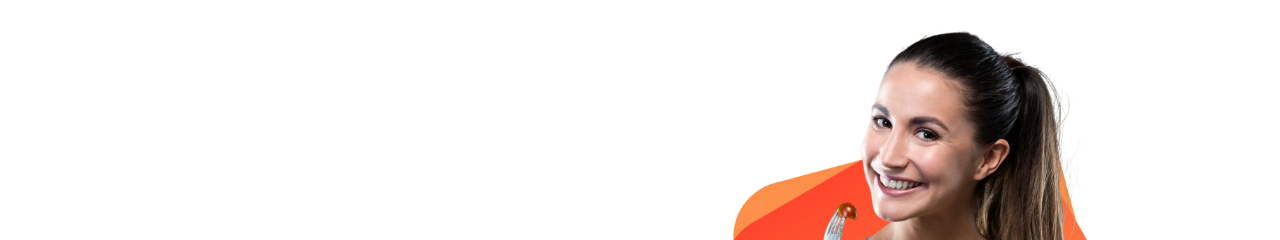
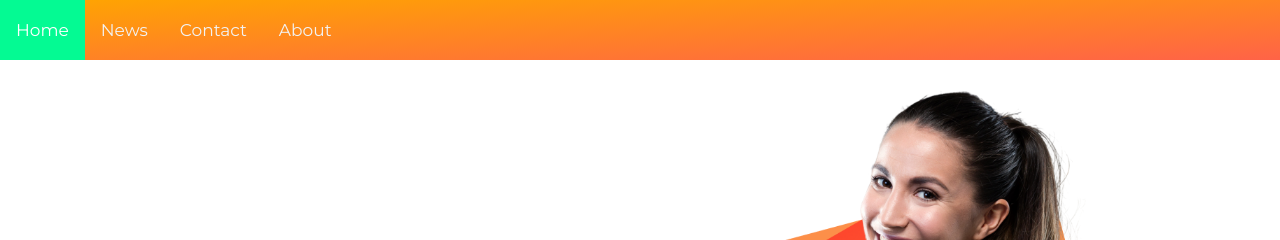
Before and after one commit to Alamfreelancer/1st-project, a plain HTML site: page index.html in a window 1280 px wide. Shown: the top 240 px of the page. Drawn offline with Linux system fonts and the light colour scheme.

Commit message:
top-bar added

```diff
--- a/index.html
+++ b/index.html
@@ -15,6 +15,14 @@
 </head>
 
 <body>
+
+    <div class="topnav">
+        <a class="active" href="#home">Home</a>
+        <a href="#news">News</a>
+        <a href="#contact">Contact</a>
+        <a href="#about">About</a>
+    </div>
+
     <section class="top-banner fexible-container">
 
         <div class="header-half">
--- a/style.css
+++ b/style.css
@@ -3,6 +3,31 @@ body{
     margin:0;
     padding:0;
 }
+
+.topnav {
+    background-image: linear-gradient(to bottom right,orange,tomato);;
+    overflow: hidden;
+
+  }
+
+  .topnav a {
+    float: left;
+    color: #f2f2f2;
+    text-align: center;
+    padding: 20px 16px;
+    text-decoration: none;
+    font-size: 17px;
+  }
+
+  .topnav a:hover {
+    background-color: rgb(255, 4, 192);
+    color: black;
+  }
+
+  .topnav a.active {
+    background-color: #04fa93;
+    color: white;
+  }
 
 h1{
     font-size: 50px;
```
